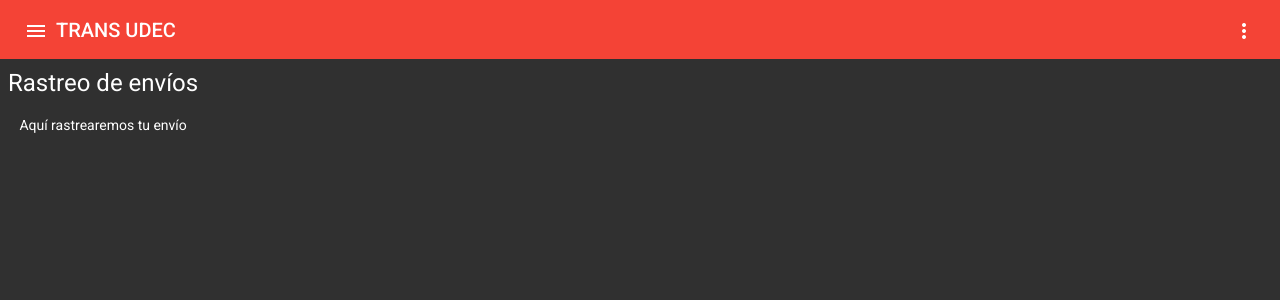
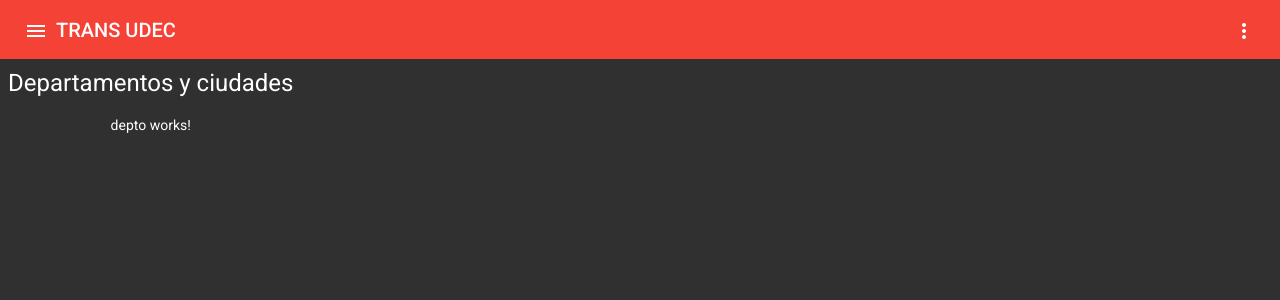
Before and after one commit to nicoolasfs/transudec, an Angular app: page /depto in a window 1280 px wide. Shown: the top 300 px of the page. Built offline with nearby package versions, Linux system fonts and the light colour scheme; no server answers.

Commit message:
se crea componente departamento

```diff
--- a/src/app/app-routing.module.ts
+++ b/src/app/app-routing.module.ts
@@ -7,6 +7,7 @@ import { PerfilComponent } from './pages/perfil/perfil.component';
 import { ConductoresComponent } from './pages/conductores/conductores.component';
 import { PedidosComponent } from './pages/pedidos/pedidos.component';
 import { MapaComponent } from './pages/mapa/mapa.component';
+import { DeptoComponent } from './pages/depto/depto.component';
 const routes: Routes = [
   {path: 'buscar', component: BuscarComponent},
   {path: 'ingresar', component: RegistroComponent},
@@ -14,8 +15,8 @@ const routes: Routes = [
   {path: 'perfil', component: PerfilComponent},
   {path: 'conductores', component: ConductoresComponent},
   {path: 'pedidos', component: PedidosComponent},
-  {path: 'mapa', component: MapaComponent},
-  {path: '**',component:BuscarComponent}
+  {path: 'depto', component: DeptoComponent},
+  {path: 'mapa', component: MapaComponent}
 ];
 
 @NgModule({
--- a/src/app/app.component.html
+++ b/src/app/app.component.html
@@ -56,6 +56,12 @@
         </button>
         <mat-divider></mat-divider>
 
+        <button mat-menu-item (click)="drawer.toggle()" style="cursor: pointer; color: black;" [routerLink]="['/depto']">
+          <mat-icon style="color: black;">room</mat-icon>
+          <span>Departamento</span>
+      </button>
+      <mat-divider></mat-divider>
+
     </mat-drawer>
 
     <div class="centrado">
--- a/src/app/app.module.ts
+++ b/src/app/app.module.ts
@@ -15,6 +15,7 @@ import { ConductoresComponent } from './pages/conductores/conductores.component'
 import { PedidosComponent } from './pages/pedidos/pedidos.component';
 import { MapaComponent } from './pages/mapa/mapa.component';
 import { HttpClientModule } from '@angular/common/http';
+import { DeptoComponent } from './pages/depto/depto.component';
 
 @NgModule({
   declarations: [
@@ -26,7 +27,8 @@ import { HttpClientModule } from '@angular/common/http';
     PerfilComponent,
     ConductoresComponent,
     PedidosComponent,
-    MapaComponent
+    MapaComponent,
+    DeptoComponent
   ],
   imports: [
     BrowserModule,
--- /dev/null
+++ b/src/app/pages/depto/depto.component.html
@@ -0,0 +1,2 @@
+<h1>Departamentos y ciudades</h1>
+<p>depto works!</p>
--- /dev/null
+++ b/src/app/pages/depto/depto.component.ts
@@ -0,0 +1,15 @@
+import { Component, OnInit } from '@angular/core';
+
+@Component({
+  selector: 'app-depto',
+  templateUrl: './depto.component.html',
+  styleUrls: ['./depto.component.css']
+})
+export class DeptoComponent implements OnInit {
+
+  constructor() { }
+
+  ngOnInit(): void {
+  }
+
+}
```
Also changed, not shown: src/app/pages/depto/depto.component.css (added), 1 other file (tests, documents, lock files or other folders).
